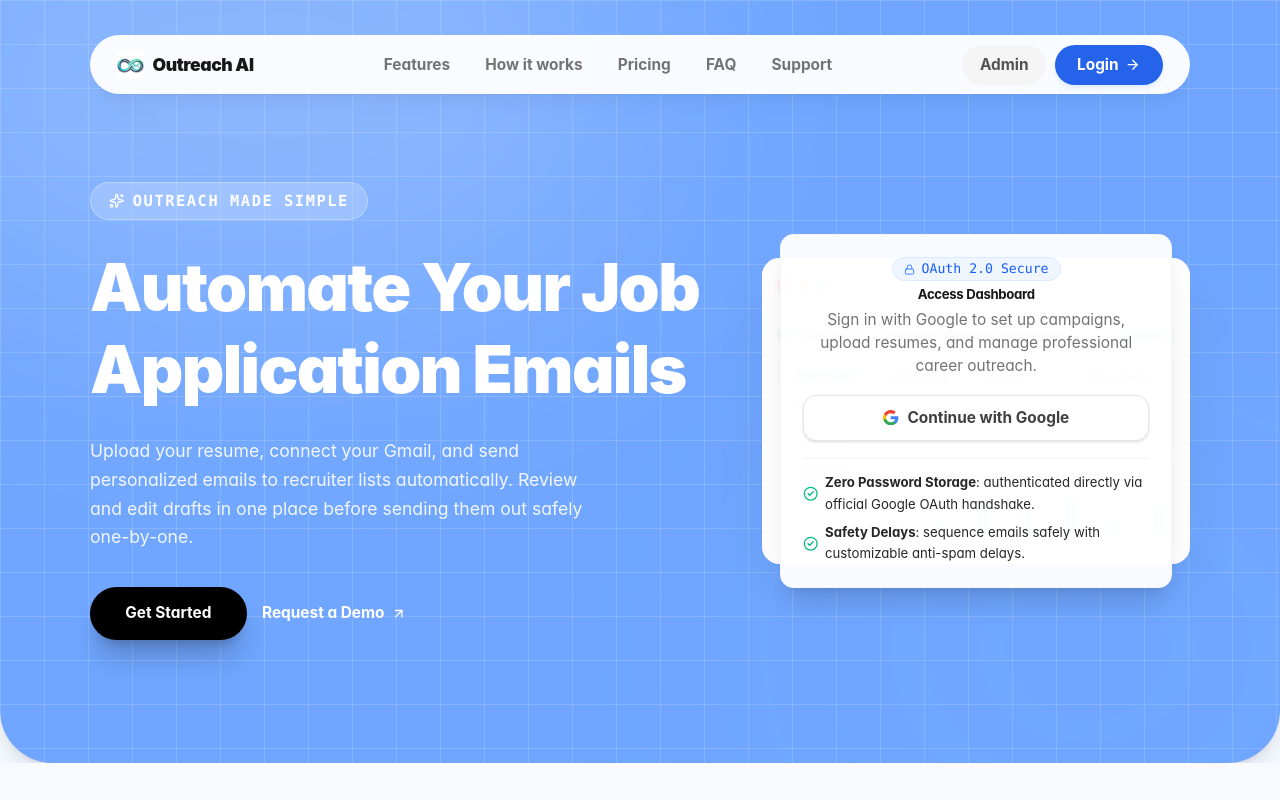
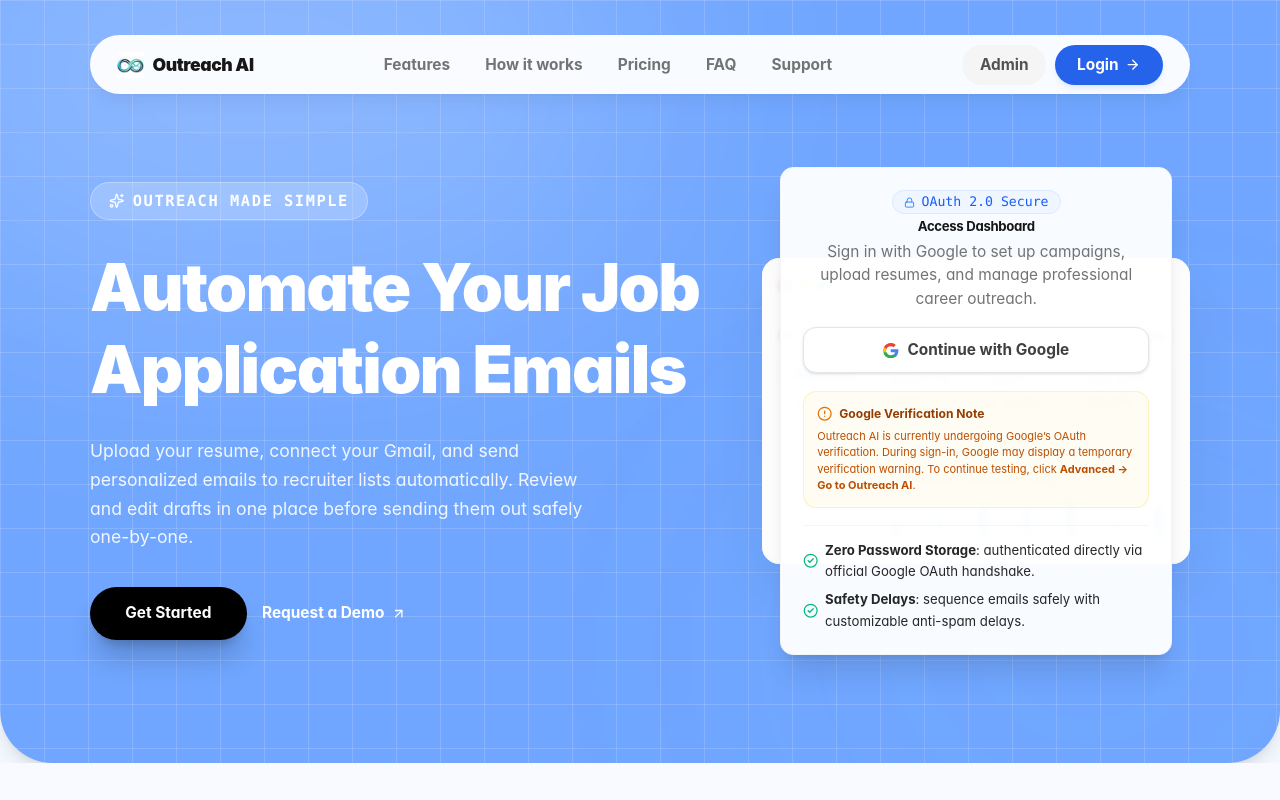
Before and after one commit to Aditya07024/Outreach-AI, a React (Vite) app in the folder frontend/: page / in a window 1280 px wide. Shown: the top 800 px of the page. Built offline with nearby package versions, Linux system fonts and the light colour scheme.

Commit message:
docs(frontend): add Google OAuth verification warning note to sign-in card

```diff
--- a/frontend/src/pages/LandingPage.tsx
+++ b/frontend/src/pages/LandingPage.tsx
@@ -547,6 +547,17 @@ export const LandingPage: React.FC<LandingPageProps> = ({
                           </svg>
                           {isSubmitting ? 'Connecting...' : 'Continue with Google'}
                         </button>
+
+                        {/* Google OAuth Verification Warning Notice */}
+                        <div className="p-3 bg-amber-50/60 border border-amber-200/50 rounded-xl text-left space-y-1">
+                          <div className="flex items-center gap-1.5 text-[11px] font-bold text-amber-800">
+                            <AlertCircle className="w-3.5 h-3.5 text-amber-600 flex-shrink-0" />
+                            <span>Google Verification Note</span>
+                          </div>
+                          <p className="text-[10px] text-amber-700 leading-normal">
+                            Outreach AI is currently undergoing Google’s OAuth verification. During sign-in, Google may display a temporary verification warning. To continue testing, click <strong>Advanced → Go to Outreach AI</strong>.
+                          </p>
+                        </div>
 
                         <div className="pt-3 border-t border-neutral-100 text-left space-y-1.5 text-xs text-neutral-450 leading-relaxed">
                           <div className="flex items-center gap-1.5">
```
